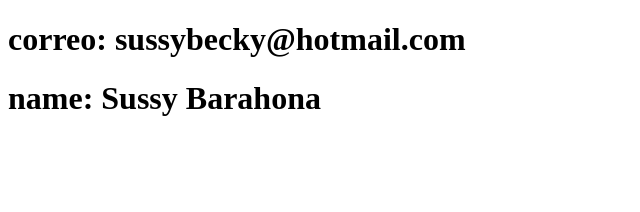
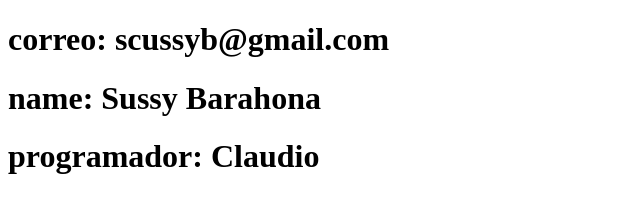
Before and after one commit to catcama/sistema-de-registro, a plain HTML site: page contacto.html in a window 1280 px wide. Shown: the whole page, without its empty margins (0-640 px from the left). Drawn offline with Linux system fonts and the light colour scheme.

Commit message:
Actualiza contacto

```diff
--- a/contacto.html
+++ b/contacto.html
@@ -6,7 +6,8 @@
     <title>Contacto</title>
 </head>
 <body>
-    <h1>correo: sussybecky@hotmail.com</h1>
+    <h1>correo: scussyb@gmail.com</h1>
 <h1> name: Sussy Barahona</h1>
+<h1>programador: Claudio</h1>
 </body>
 </html>
```
